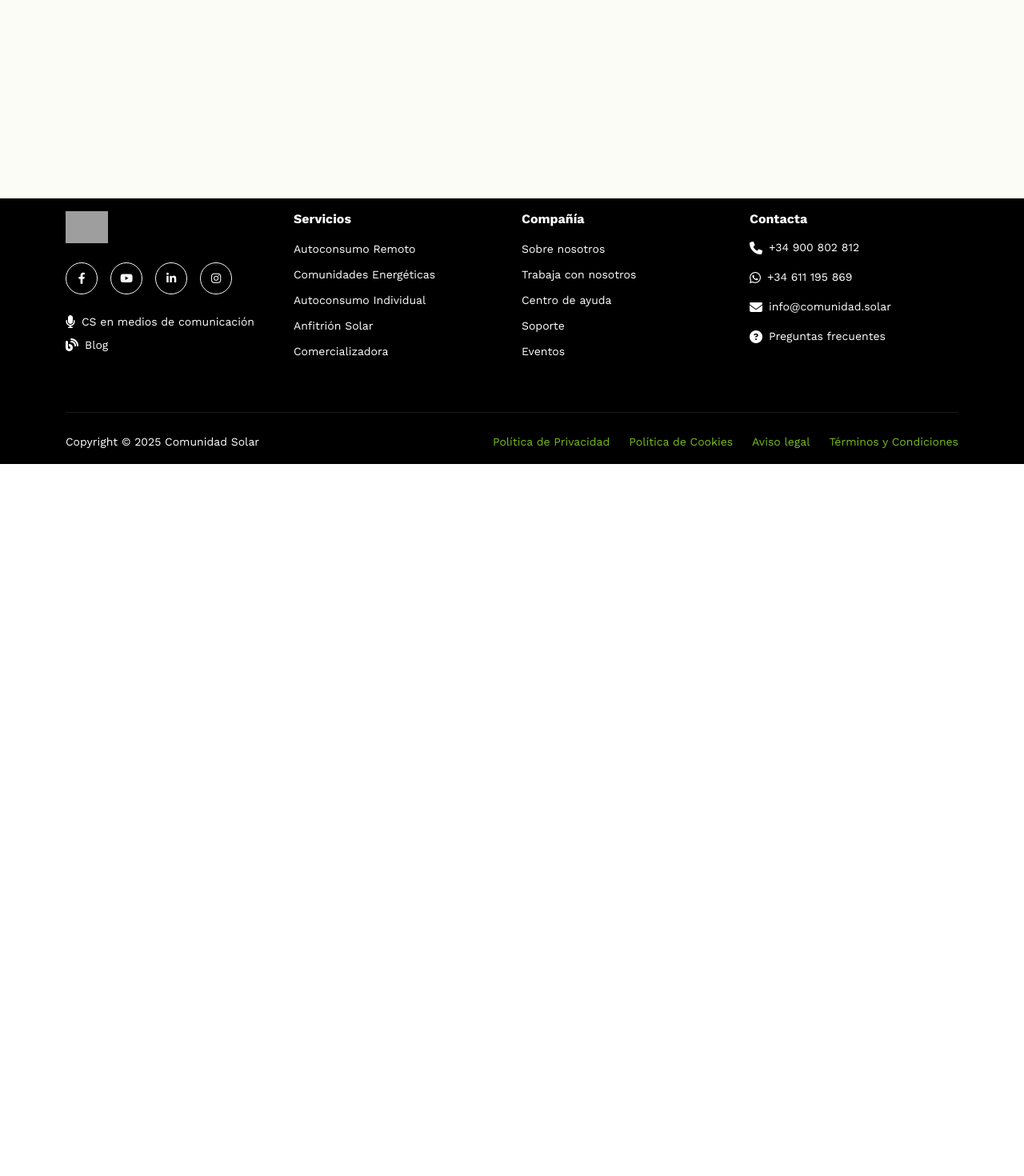
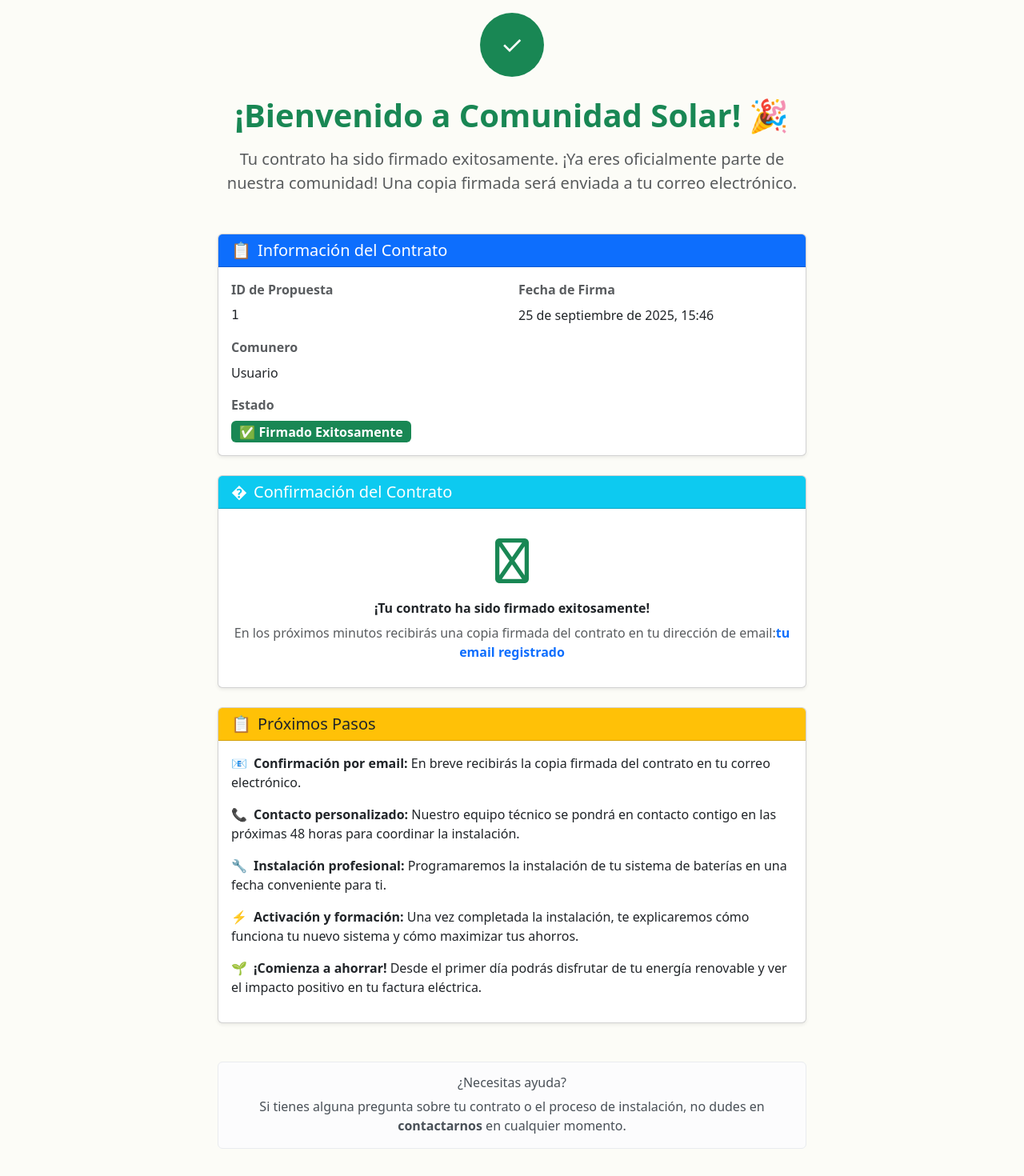
Before and after one commit to comunidad-solar/calculadora-baterias-ui, a React (Vite) app: page /contrato/1/firmado in a window 1280 px wide. Shown: the part 220-1690 px from the top of the page at 80% size. Before the commit the page ends 800 px from the top, so only its background shows below. Built offline with nearby package versions, Linux system fonts and the light colour scheme; no server answers; grey boxes are pictures that could not be loaded.

Commit message:
vista firma contrato

```diff
--- /dev/null
+++ b/src/components/ContratoFirmado.tsx
@@ -0,0 +1,206 @@
+import { useParams, useNavigate } from 'react-router-dom';
+import { useFormStore } from '../zustand/formStore';
+import Header from './Header';
+import Footer from './Footer';
+import PageTransition from './PageTransition';
+
+const ContratoFirmado = () => {
+  const { propuestaId } = useParams<{ propuestaId: string }>();
+  const navigate = useNavigate();
+  const { form } = useFormStore();
+
+  const volverAlInicio = () => {
+    navigate('/');
+  };
+
+  const descargarContrato = () => {
+    // Lógica para descargar el contrato firmado
+    console.log('Solicitando descarga de contrato para propuestaId:', propuestaId);
+    // En una implementación futura, aquí se haría una llamada al backend para generar/descargar el PDF
+  };
+
+  // Usar los datos del store si están disponibles
+  const nombreComunero = form.comunero?.nombre || form.nombre || 'Usuario';
+  const emailComunero = form.comunero?.email || form.mail || '';
+  const fechaActual = new Date().toLocaleDateString('es-ES', {
+    year: 'numeric',
+    month: 'long',
+    day: 'numeric',
+    hour: '2-digit',
+    minute: '2-digit'
+  });
+
+  return (
+    <PageTransition>
+      <div className="min-vh-100 d-flex flex-column">
+        <Header />
+
+        <div className="flex-grow-1">
+          <div className="container py-5">
+            <div className="row justify-content-center">
+              <div className="col-lg-8">
+
+                {/* Encabezado de éxito */}
+                <div className="text-center mb-5">
+                  <div className="mb-4">
+                    <div
+                      className="d-inline-flex align-items-center justify-content-center rounded-circle bg-success text-white"
+                      style={{ width: '80px', height: '80px', fontSize: '2rem' }}
+                    >
+                      ✓
+                    </div>
+                  </div>
+                  <h1 className="display-6 fw-bold text-success mb-3">
+                    ¡Bienvenido a Comunidad Solar! 🎉
+                  </h1>
+                  <p className="lead text-muted">
+                    Tu contrato ha sido firmado exitosamente. ¡Ya eres oficialmente parte de nuestra comunidad!
+                    Una copia firmada será enviada a tu correo electrónico.
+                  </p>
+                </div>
+
+                {/* Información del contrato */}
+                <div className="card shadow-sm mb-4">
+                  <div className="card-header bg-primary text-white">
+                    <h5 className="mb-0">
+                      <span className="me-2">📋</span>
+                      Información del Contrato
+                    </h5>
+                  </div>
+                  <div className="card-body">
+                    <div className="row g-3">
+                      <div className="col-md-6">
+                        <label className="form-label fw-semibold text-muted">ID de Propuesta</label>
+                        <p className="mb-0 font-monospace text-break">{propuestaId}</p>
+                      </div>
+
+                      <div className="col-md-6">
+                        <label className="form-label fw-semibold text-muted">Fecha de Firma</label>
+                        <p className="mb-0">{fechaActual}</p>
+                      </div>
+
+                      <div className="col-md-6">
+                        <label className="form-label fw-semibold text-muted">Comunero</label>
+                        <p className="mb-0">{nombreComunero}</p>
+                      </div>
+
+                      {emailComunero && (
+                        <div className="col-md-6">
+                          <label className="form-label fw-semibold text-muted">Email</label>
+                          <p className="mb-0">{emailComunero}</p>
+                        </div>
+                      )}
+
+                      <div className="col-12">
+                        <label className="form-label fw-semibold text-muted">Estado</label>
+                        <div>
+                          <span className="badge bg-success fs-6">
+                            ✅ Firmado Exitosamente
+                          </span>
+                        </div>
+                      </div>
+                    </div>
+                  </div>
+                </div>
+
+                {/* Información de confirmación */}
+                <div className="card shadow-sm mb-4">
+                  <div className="card-header bg-info text-white">
+                    <h5 className="mb-0">
+                      <span className="me-2">�</span>
+                      Confirmación del Contrato
+                    </h5>
+                  </div>
+                  <div className="card-body">
+                    <div className="text-center py-3">
+                      <div className="mb-3">
+                        <i className="fas fa-envelope-circle-check display-4 text-success"></i>
+                      </div>
+                      <h6 className="fw-bold mb-2">¡Tu contrato ha sido firmado exitosamente!</h6>
+                      <p className="text-muted mb-0">
+                        En los próximos minutos recibirás una copia firmada del contrato en tu dirección de email:
+                        <strong className="text-primary">{emailComunero || 'tu email registrado'}</strong>
+                      </p>
+                    </div>
+                  </div>
+                </div>
+
+                {/* Próximos pasos */}
+                <div className="card shadow-sm mb-4">
+                  <div className="card-header bg-warning text-dark">
+                    <h5 className="mb-0">
+                      <span className="me-2">📋</span>
+                      Próximos Pasos
+                    </h5>
+                  </div>
+                  <div className="card-body">
+                    <div className="row">
+                      <div className="col-12">
+                        <ul className="list-unstyled">
+                          <li className="mb-3">
+                            <span className="me-2">📧</span>
+                            <strong>Confirmación por email:</strong> En breve recibirás la copia firmada del contrato en tu correo electrónico.
+                          </li>
+                          <li className="mb-3">
+                            <span className="me-2">📞</span>
+                            <strong>Contacto personalizado:</strong> Nuestro equipo técnico se pondrá en contacto contigo en las próximas 48 horas para coordinar la instalación.
+                          </li>
+                          <li className="mb-3">
+                            <span className="me-2">🔧</span>
+                            <strong>Instalación profesional:</strong> Programaremos la instalación de tu sistema de baterías en una fecha conveniente para ti.
+                          </li>
+                          <li className="mb-3">
+                            <span className="me-2">⚡</span>
+                            <strong>Activación y formación:</strong> Una vez completada la instalación, te explicaremos cómo funciona tu nuevo sistema y cómo maximizar tus ahorros.
+                          </li>
+                          <li>
+                            <span className="me-2">🌱</span>
+                            <strong>¡Comienza a ahorrar!</strong> Desde el primer día podrás disfrutar de tu energía renovable y ver el impacto positivo en tu factura eléctrica.
+                          </li>
+                        </ul>
+                      </div>
+                    </div>
+                  </div>
+                </div>
+
+                {/* Acciones */}
+                {/* <div className="d-flex flex-column flex-md-row gap-3 justify-content-center">
+                  <button
+                    className="btn btn-outline-primary btn-lg"
+                    onClick={descargarContrato}
+                  >
+                    <span className="me-2">📄</span>
+                    Descargar Contrato
+                  </button>
+                  <button
+                    className="btn btn-primary btn-lg"
+                    onClick={volverAlInicio}
+                  >
+                    <span className="me-2">🏠</span>
+                    Volver al Inicio
+                  </button>
+                </div> */}
+
+                {/* Información de contacto */}
+                <div className="text-center mt-5">
+                  <div className="alert alert-light">
+                    <h6 className="mb-2">¿Necesitas ayuda?</h6>
+                    <p className="mb-0">
+                      Si tienes alguna pregunta sobre tu contrato o el proceso de instalación,
+                      no dudes en <strong>contactarnos</strong> en cualquier momento.
+                    </p>
+                  </div>
+                </div>
+
+              </div>
+            </div>
+          </div>
+        </div>
+
+        <Footer />
+      </div>
+    </PageTransition>
+  );
+};
+
+export default ContratoFirmado;
--- a/src/routes/routes.tsx
+++ b/src/routes/routes.tsx
@@ -12,6 +12,7 @@ import EmailDuplicado from '../components/EmailDuplicado';
 import GraciasContacto from '../components/GraciasContacto';
 import ClienteViewer from '../components/ClienteViewer';
 import FirmaContrato from '../components/FirmaContrato';
+import ContratoFirmado from '../components/ContratoFirmado';
 
 const AppRoutes = ({ onSelect }: { onSelect: (isComunero: boolean) => void }) => (
 	<Routes>
@@ -29,6 +30,7 @@ const AppRoutes = ({ onSelect }: { onSelect: (isComunero: boolean) => void }) =>
 		<Route path="/gracias-contacto" element={<GraciasContacto />} />
 		<Route path="/comunero/:id" element={<ClienteViewer />} />
 		<Route path="/contratacion/firma-contrato" element={<FirmaContrato />} />
+		<Route path="/contrato/:propuestaId/firmado" element={<ContratoFirmado />} />
 		<Route path="/nuevo-comunero" element={
 			<div className="w-100" style={{ maxWidth: 700 }}>
 				<ComuneroForm />
--- a/src/services/apiService.ts
+++ b/src/services/apiService.ts
@@ -161,12 +161,13 @@ export const comuneroService = {
   },
 
   // Obtener URL de firma de contrato
-  async obtenerUrlFirmaContrato(propuestaId: string): Promise<ApiResponse<{
+  async obtenerUrlFirmaContrato(propuestaId: string, callbackUrl?: string): Promise<ApiResponse<{
     signUrl: string;
     propuestaId: string;
     status: string;
   }>> {
-    return makeRequest(`baterias/comunero/get-sign-url/${propuestaId}`, {
+    const params = callbackUrl ? `?callbackUrl=${encodeURIComponent(callbackUrl)}` : '';
+    return makeRequest(`baterias/comunero/get-sign-url/${propuestaId}${params}`, {
       method: 'GET',
     });
   },
```
Also changed, not shown: src/components/FirmaContrato.tsx (+11 -4 lines).
